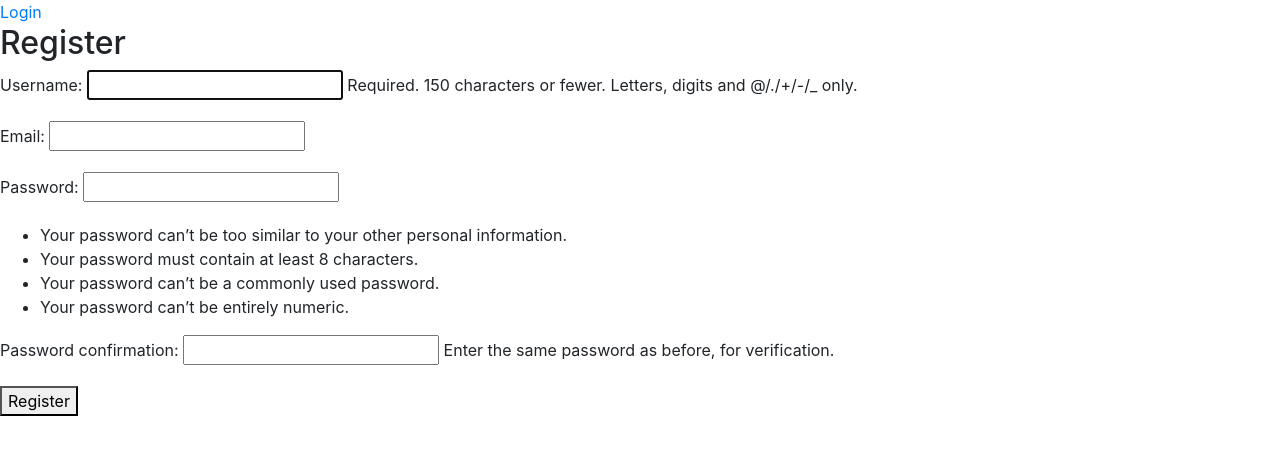
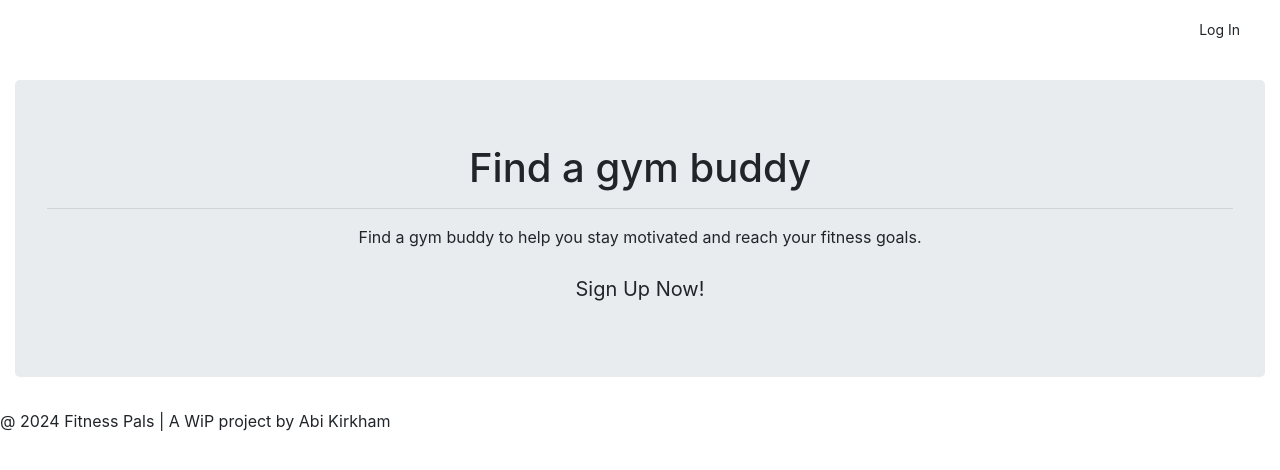
Before and after one commit to abikirkham/FitFriends, a Django app: page /register/ in a window 1280 px wide. Shown: the top 470 px of the page. Run offline with Django 3.2, Linux system fonts and the light colour scheme; some libraries are stand-ins or nearby versions.

Commit message:
add bootstrap styling to register

```diff
--- a/fitfriends2024/settings.py
+++ b/fitfriends2024/settings.py
@@ -33,7 +33,7 @@ TEMPLATES_DIR = os.path.join(BASE_DIR, 'templates')
 SECRET_KEY = os.environ.get('SECRET_KEY')
 
 # SECURITY WARNING: don't run with debug turned on in production!
-DEBUG = False
+DEBUG = True
 
 ALLOWED_HOSTS = ['8000-abikirkham-fitfriends-a8nry6hf04g.ws-eu114.gitpod.io', 'fit-friends-django-39b8f06f4fea.herokuapp.com', 'local_host']
 
--- a/social/templates/register.html
+++ b/social/templates/register.html
@@ -1,16 +1,83 @@
 <!DOCTYPE html>
-<html>
+<html lang="en">
 <head>
-    <title>Register</title>
-    <link href="https://maxcdn.bootstrapcdn.com/bootstrap/4.5.2/css/bootstrap.min.css" rel="stylesheet">
+    <meta charset="UTF-8">
+    <meta name="viewport" content="width=device-width, initial-scale=1.0">
+    <link rel="stylesheet" href="https://cdn.jsdelivr.net/npm/bootstrap@4.6.2/dist/css/bootstrap.min.css" integrity="sha384-xOolHFLEh07PJGoPkLv1IbcEPTNtaed2xpHsD9ESMhqIYd0nLMwNLD69Npy4HI+N" crossorigin="anonymous">
+    {% load static %}
+    <link rel="stylesheet" href="{% static 'css/style.css' %}">
+    <link rel="preconnect" href="https://fonts.googleapis.com">
+    <link rel="preconnect" href="https://fonts.gstatic.com" crossorigin>
+    <link href="https://fonts.googleapis.com/css2?family=Abel&family=Montserrat:wght@200;300&display=swap" rel="stylesheet">
+    <link rel="stylesheet" href="https://cdnjs.cloudflare.com/ajax/libs/font-awesome/5.15.4/css/all.min.css">
+    <title>Fitness Pals</title>
+    <script src="https://code.jquery.com/jquery-3.7.1.js" integrity="sha256-eKhayi8LEQwp4NKxN+CfCh+3qOVUtJn3QNZ0TciWLP4=" crossorigin="anonymous"></script>
 </head>
 <body>
-    <a href="{% url 'login' %}">Login</a>
-    <h2>Register</h2>
-    <form method="POST">
-        {% csrf_token %}
-        {{ form.as_p }}
-        <button type="submit">Register</button>
-    </form>
+    <header>
+        <!--Nav-->
+        <div class="container-fluid nav-box">
+            <nav class="navbar navbar-dark navbar-expand-sm">
+                <a href="/" class="navbar-brand">Fitness Pals</a>
+                <button class="navbar-toggler ml-auto" type="button" data-toggle="collapse" data-target="#navbarNavDropdown" aria-controls="navbarNavDropdown" aria-expanded="false" aria-label="Toggle navigation">
+                    <span class="navbar-toggler-icon"></span>
+                </button>
+                <div class="collapse navbar-collapse" id="navbarNavDropdown">
+                    <ul class="navbar-nav mr-auto">
+                        <li class="active nav-item mr-2"><a class="nav-link" href="/">Home</a></li>
+                        <li class="nav-item mr-2"><a class="nav-link" href="about.html">About</a></li>
+                        <li class="nav-item mr-2 d-block d-sm-none"><a class="nav-link" href="{% url 'login' %}">Log In</a></li>
+                    </ul>
+                </div>
+                <div class="d-none d-md-block">
+                    <p class="navbar-text my-auto mr-2"><i>Try out your free profile today!</i></p>
+                    <a href="{% url 'login' %}" class="btn btn--green btn-sm">Log In</a>
+                </div>
+            </nav>
+        </div>
+    </header>
+    <main>
+        <!-- Main content -->
+        <div class="container-fluid callout-container">
+            <div class="opaque-overlay">&nbsp;</div>
+            <div class="row">
+                <div class="col-12">
+                    <section class="callout jumbotron text-center">
+                        <h1 class="jumbotron-header">Find a gym buddy</h1>
+                        <hr class="block-divider block-divider--green">
+                        <p class="jumbotron-small">Find a gym buddy to help you stay motivated and reach your fitness goals.</p>
+                        <a class="btn btn--green btn-lg" href="#" role="button" data-toggle="modal" data-target="#signupModal">Sign Up Now!</a>
+                    </section>
+                </div>
+            </div>
+        </div>
+        <!-- Modal -->
+        <div class="modal" tabindex="-1" id="signupModal">
+            <div class="modal-dialog">
+                <div class="modal-content">
+                    <div class="modal-header">
+                        <h5 class="modal-title">Start your journey</h5>
+                        <button type="button" class="close" data-dismiss="modal" aria-label="Close">
+                            <span aria-hidden="true">&times;</span>
+                        </button>
+                    </div>
+                    <div class="modal-body">
+                        <form method="POST">
+                            {% csrf_token %}
+                            {{ form.as_p }}
+                            <button type="submit" class="btn btn-success">Submit</button>
+                        </form>
+                    </div>
+                </div>
+            </div>
+        </div>
+    </main>
+    <footer class="footer-styles">
+        @ 2024 Fitness Pals | A WiP project by Abi Kirkham
+    </footer>
+    <script src="https://cdn.jsdelivr.net/npm/bootstrap@4.6.2/dist/js/bootstrap.bundle.min.js" integrity="sha384-Fy6S3B9q64WdZWQUiU+q4/2Lc9npb8tCaSX9FK7E8HnRr0Jz8D6OP9dO5Vg3Q9ct" crossorigin="anonymous"></script>
+    <script src="https://cdn.jsdelivr.net/npm/jquery@3.5.1/dist/jquery.slim.min.js" integrity="sha384-DfXdz2htPH0lsSSs5nCTpuj/zy4C+OGpamoFVy38MVBnE+IbbVYUew+OrCXaRkfj" crossorigin="anonymous"></script>
+    <script src="https://cdn.jsdelivr.net/npm/popper.js@1.16.1/dist/umd/popper.min.js" integrity="sha384-9/reFTGAW83EW2RDu2S0VKaIzap3H66lZH81PoYlFhbGU+6BZp6G7niu735Sk7lN" crossorigin="anonymous"></script>
+    <script src="https://cdn.jsdelivr.net/npm/bootstrap@4.6.2/dist/js/bootstrap.min.js" integrity="sha384-+sLIOodYLS7CIrQpBjl+C7nPvqq+FbNUBDunl/OZv93DB7Ln/533i8e/mZXLi/P+" crossorigin="anonymous"></script>
 </body>
 </html>
```
